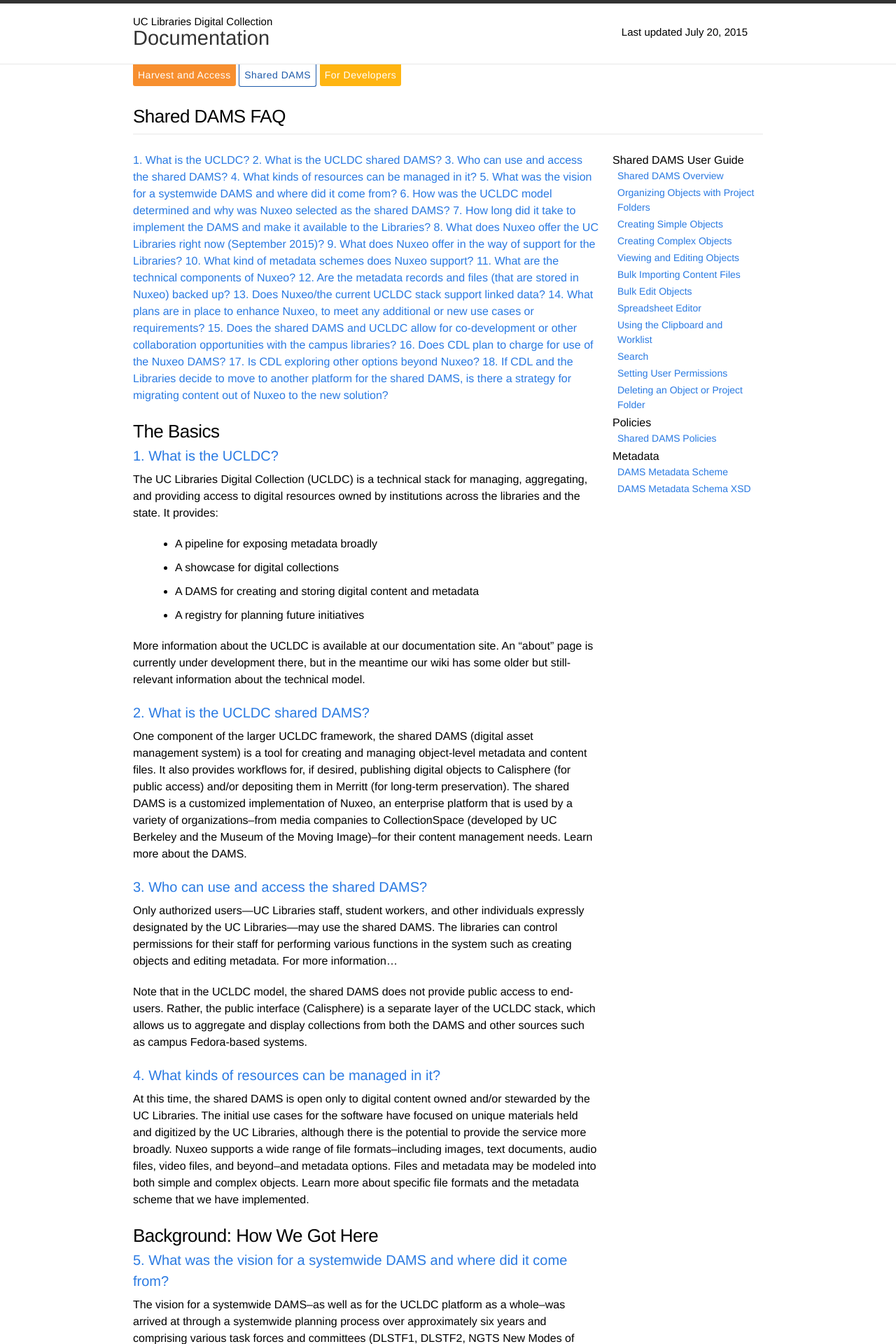
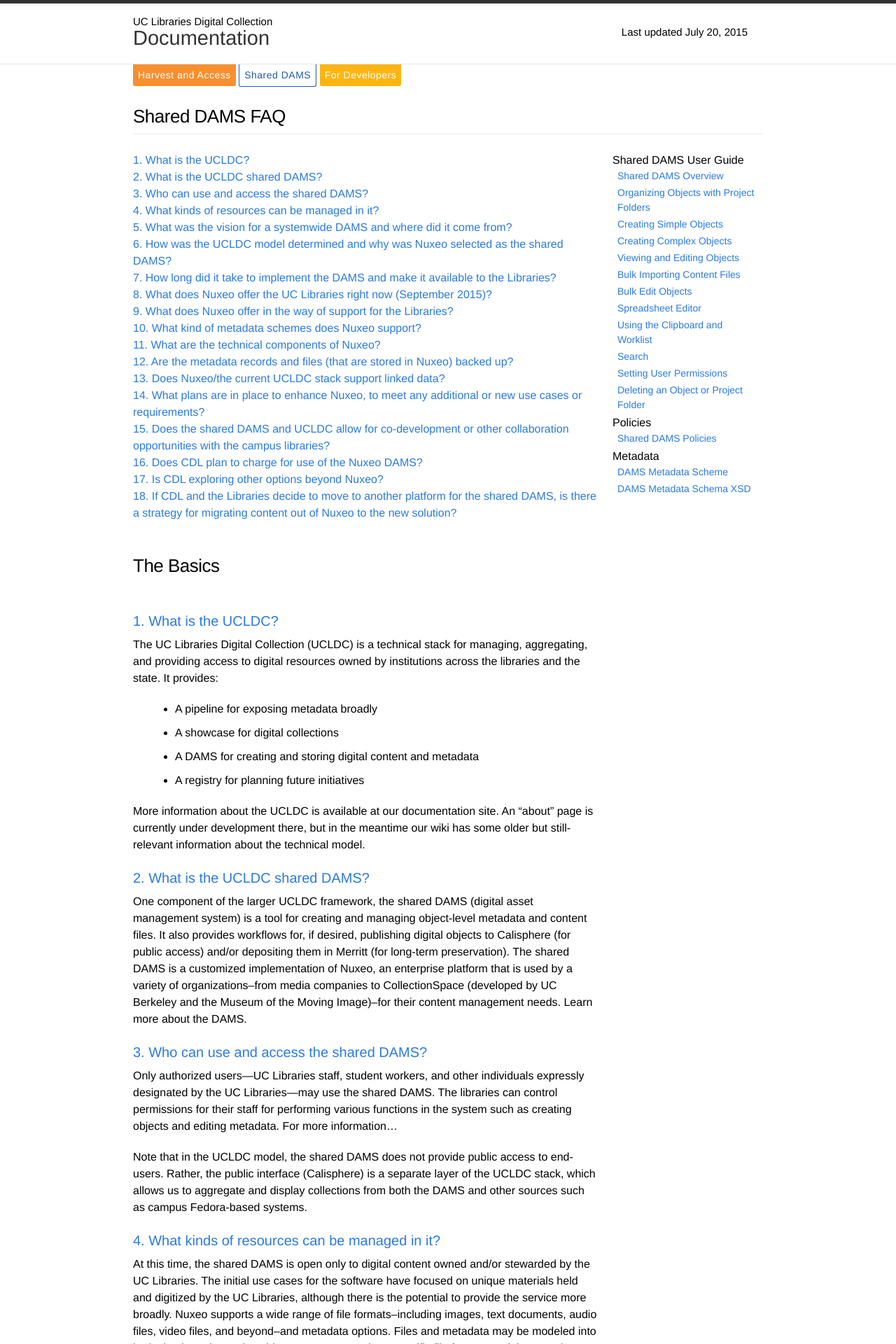
Before and after one commit to ucldc/ucldc-docs, a Jekyll site: the page built from docs/dams/faq.md, in a window 1280 px wide. Shown: the top 1920 px of the page at 70% size. Built offline with Jekyll 4.4.1, drawn with Linux system fonts in a browser that asks for light colours; nearby versions of some CDN libraries.

Commit message:
Update faq.md

```diff
--- a/docs/dams/faq.md
+++ b/docs/dams/faq.md
@@ -5,27 +5,28 @@ permalink: /docs/dams/faq/
 breadcrumbs: DAMS User Guide
 ---
 
-<a href="#faq1">1. What is the UCLDC?</a>
-<a href="#faq2">2. What is the UCLDC shared DAMS?</a>
-<a href="#faq3">3. Who can use and access the shared DAMS?</a>
-<a href="#faq4">4. What kinds of resources can be managed in it?</a>
-<a href="#faq5">5. What was the vision for a systemwide DAMS and where did it come from?</a>
-<a href="#faq6">6. How was the UCLDC model determined and why was Nuxeo selected as the shared DAMS?</a>
-<a href="#faq7">7. How long did it take to implement the DAMS and make it available to the Libraries?</a>
-<a href="#faq8">8. What does Nuxeo offer the UC Libraries right now (September 2015)?</a>
-<a href="#faq9">9. What does Nuxeo offer in the way of support for the Libraries?</a>
-<a href="#faq10">10. What kind of metadata schemes does Nuxeo support?</a>
-<a href="#faq11">11.  What are the technical components of Nuxeo?</a>
-<a href="#faq12">12.  Are the metadata records and files (that are stored in Nuxeo) backed up?</a>
-<a href="#faq13">13. Does Nuxeo/the current UCLDC stack support linked data?</a>
-<a href="#faq14">14.  What plans are in place to enhance Nuxeo, to meet any additional or new use cases or requirements?</a>
-<a href="#faq15">15. Does the shared DAMS and UCLDC allow for co-development or other collaboration opportunities with the campus libraries?</a>
-<a href="#faq16">16. Does CDL plan to charge for use of the Nuxeo DAMS?</a>
-<a href="#faq17">17. Is CDL exploring other options beyond Nuxeo?</a>
-<a href="#faq18">18. If CDL and the Libraries decide to move to another platform for the shared DAMS, is there a strategy for migrating content out of Nuxeo to the new solution?</a>
+<a href="#faq1">1. What is the UCLDC?</a><br>
+<a href="#faq2">2. What is the UCLDC shared DAMS?</a><br>
+<a href="#faq3">3. Who can use and access the shared DAMS?</a><br>
+<a href="#faq4">4. What kinds of resources can be managed in it?</a><br>
+<a href="#faq5">5. What was the vision for a systemwide DAMS and where did it come from?</a><br>
+<a href="#faq6">6. How was the UCLDC model determined and why was Nuxeo selected as the shared DAMS?</a><br>
+<a href="#faq7">7. How long did it take to implement the DAMS and make it available to the Libraries?</a><br>
+<a href="#faq8">8. What does Nuxeo offer the UC Libraries right now (September 2015)?</a><br>
+<a href="#faq9">9. What does Nuxeo offer in the way of support for the Libraries?</a><br>
+<a href="#faq10">10. What kind of metadata schemes does Nuxeo support?</a><br>
+<a href="#faq11">11.  What are the technical components of Nuxeo?</a><br>
+<a href="#faq12">12.  Are the metadata records and files (that are stored in Nuxeo) backed up?</a><br>
+<a href="#faq13">13. Does Nuxeo/the current UCLDC stack support linked data?</a><br>
+<a href="#faq14">14.  What plans are in place to enhance Nuxeo, to meet any additional or new use cases or requirements?</a><br>
+<a href="#faq15">15. Does the shared DAMS and UCLDC allow for co-development or other collaboration opportunities with the campus libraries?</a><br>
+<a href="#faq16">16. Does CDL plan to charge for use of the Nuxeo DAMS?</a><br>
+<a href="#faq17">17. Is CDL exploring other options beyond Nuxeo?</a><br>
+<a href="#faq18">18. If CDL and the Libraries decide to move to another platform for the shared DAMS, is there a strategy for migrating content out of Nuxeo to the new solution?</a><br>
 <br>
 
 # The Basics
+<br>
 
 ## <a name="faq1">1. What is the UCLDC?</a>
 
@@ -53,6 +54,7 @@ Note that in the UCLDC model, the shared DAMS does not provide public access to
 At this time, the shared DAMS is open only to digital content owned and/or stewarded by the UC Libraries. The initial use cases for the software have focused on unique materials held and digitized by the UC Libraries, although there is the potential to provide the service more broadly. Nuxeo supports a wide range of file formats--including images, text documents, audio files, video files, and beyond--and metadata options. Files and metadata may be modeled into both simple and complex objects. Learn more about specific file formats and the metadata scheme that we have implemented.
 
 # Background: How We Got Here
+<br>
 
 ## <a name="faq5">5. What was the vision for a systemwide DAMS and where did it come from?</a>
 
@@ -88,6 +90,7 @@ The soft launch of the Calisphere beta site in July 2015 (which will be open onl
 Only three major requirements will not be met on the two-year timeline: controlled vocabularies in the DAMS; support for “on-the-fly” creation of topical collections on Calisphere; and restricted access to content through Calisphere. Prioritization was necessary given the short timeline for the multi-layered project, and, in consultation with campus partners, these three requirements were deemed lower priorities for launch. Now that the pipeline is in place, we could work on implementing these and other more advanced features that the Libraries need and want.
 
 # Current Implementation
+<br>
 
 ## <a name="faq8">8. What does Nuxeo offer the UC Libraries right now (September 2015)?</a>
 
@@ -141,6 +144,7 @@ We are interested in the potential for linked data and open to exploring with th
 
 
 # Looking Ahead
+<br>
 
 ## <a name="faq14">14.  What plans are in place to enhance Nuxeo, to meet any additional or new use cases or requirements?</a>
 
```
